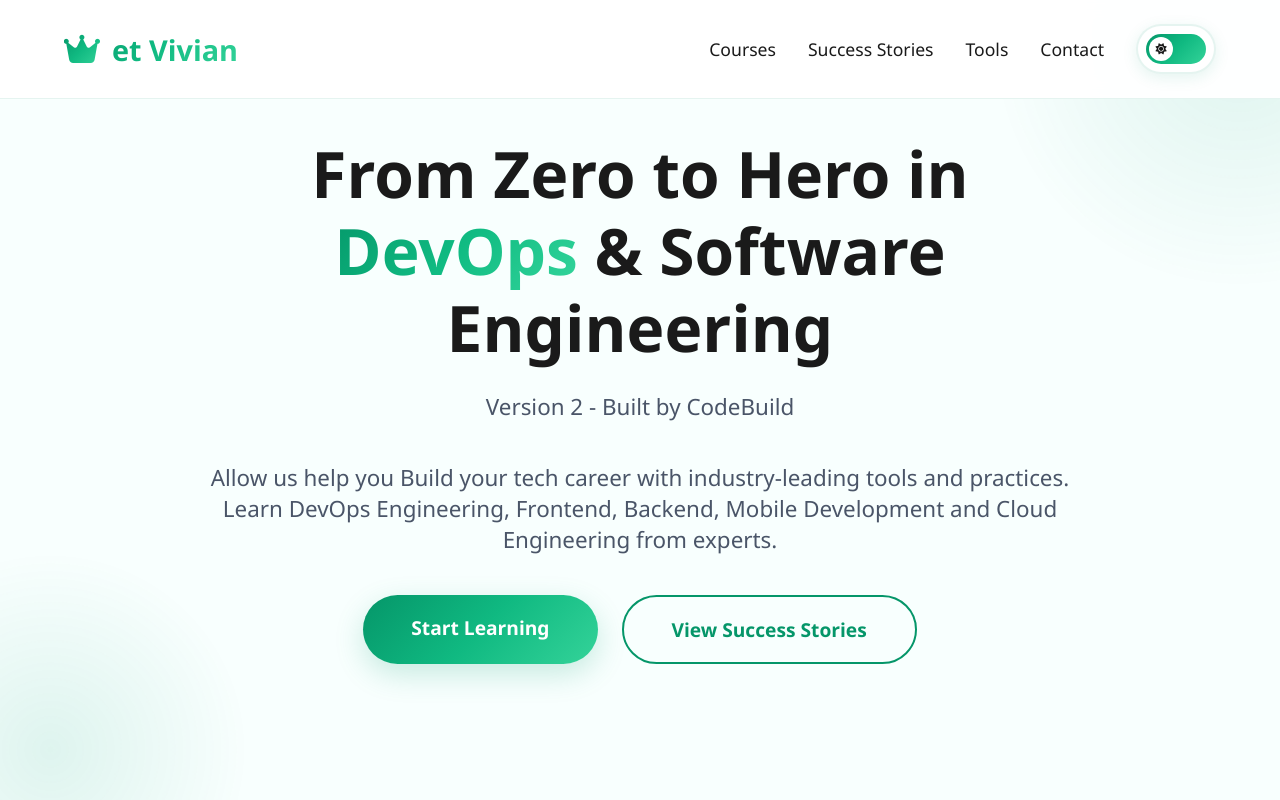
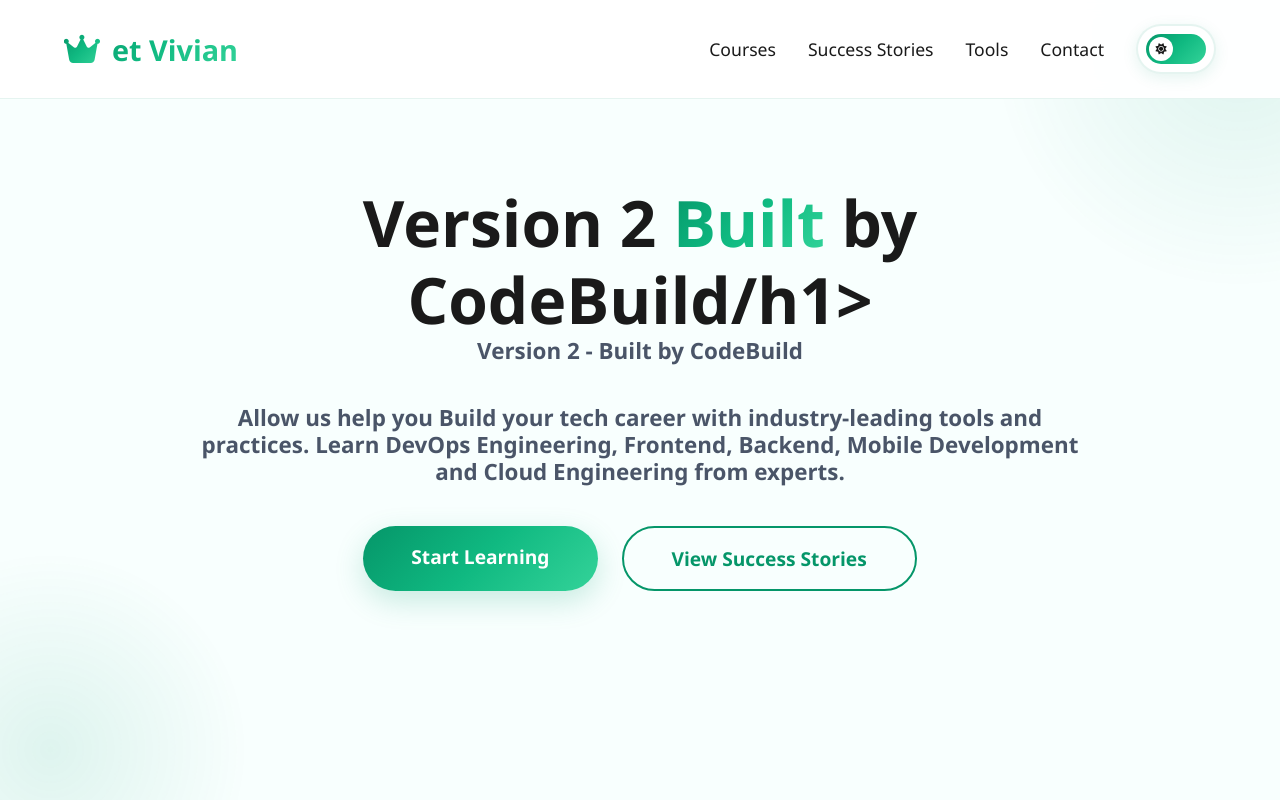
Before and after one commit to pearlvee/aws-devops-class01, a website: page src/index.html in a window 1280 px wide. Shown: the top 800 px of the page. Drawn offline with Linux system fonts and the light colour scheme.

```diff
--- a/src/index.html
+++ b/src/index.html
@@ -671,7 +671,7 @@
 
     <section class="hero">
         <div class="hero-content">
-            <h1>From Zero to Hero in <span>DevOps</span> & Software Engineering</h1>
+            <h1>Version 2 <span>Built</span> by CodeBuild/h1>
             <p>Version 2 - Built by CodeBuild</p>
             <p>Allow us help you Build your tech career with industry-leading tools and practices. Learn DevOps Engineering, Frontend, Backend, Mobile Development and Cloud Engineering from experts.</p>
             <div class="cta-buttons">
```
